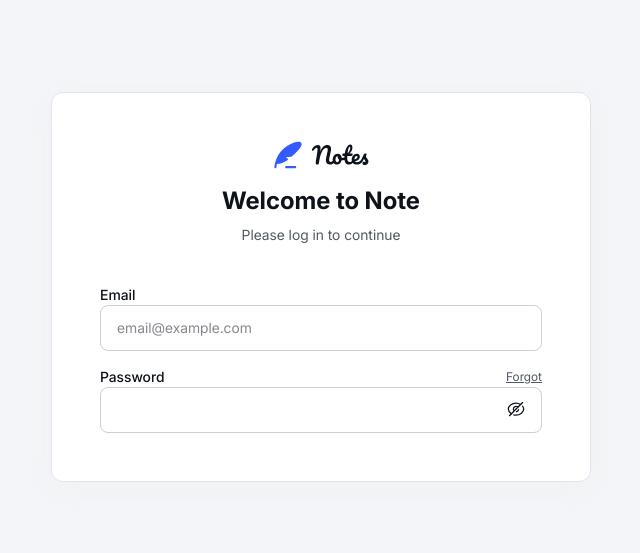
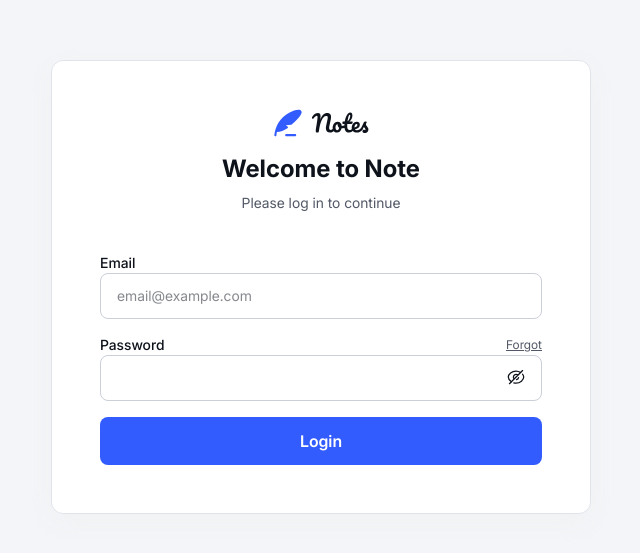
Before and after one commit to j0hnr0/Note-taking-web-app, a Next.js app: page / in a window 1280 px wide. Shown: the part 113-666 px from the top of the page, without its empty margins (319-959 px from the left). Built offline with nearby package versions, Linux system fonts and the light colour scheme.

Commit message:
Organize into components

```diff
--- a/app/_components/login-form.js
+++ b/app/_components/login-form.js
@@ -1,4 +1,10 @@
 import LoginInput from "./login-input";
+import localFont from "next/font/local";
+
+const interSemi = localFont({
+  src: "../../public/fonts/inter/static/Inter_18pt-SemiBold.ttf",
+  display: "swap",
+});
 
 export default function LoginForm() {
   return (
@@ -15,6 +21,19 @@ export default function LoginForm() {
       <div className="mt-4">
         <LoginInput label="Password" type="password" identifier="password" />
       </div>
+
+      <div className="mt-4">
+        <button
+          type="submit"
+          className="w-full py-3 text-center bg-custom-blue-500 rounded-lg"
+        >
+          <h5
+            className={`${interSemi.className} antialiased font-semibold text-base text-white`}
+          >
+            Login
+          </h5>
+        </button>
+      </div>
     </form>
   );
 }
--- /dev/null
+++ b/app/_components/login-header.js
@@ -0,0 +1,35 @@
+
+import localFont from "next/font/local";
+import Logo from "./logo";
+
+const interBold = localFont({
+  src: "../../public/fonts/inter/static/Inter_18pt-Bold.ttf",
+  display: "swap",
+});
+
+const interReg = localFont({
+  src: "../../public/fonts/inter/static/Inter_18pt-Regular.ttf",
+  display: "swap",
+});
+
+export default function LoginHeader() {
+  return (
+    <div>
+      <div className="flex justify-center items-center">
+        <Logo/>
+      </div>
+      <div className="text-center mt-4">
+        <h1
+          className={`${interBold.className} antialiased font-bold text-2xl text-custom-neutral-950`}
+        >
+          Welcome to Note
+        </h1>
+        <h2
+          className={`${interReg.className} mt-2 antialiased text-sm text-custom-neutral-600`}
+        >
+          Please log in to continue
+        </h2>
+      </div>
+    </div>
+  );
+}
--- /dev/null
+++ b/app/_components/login.js
@@ -0,0 +1,13 @@
+import LoginForm from "./login-form";
+import LoginHeader from "./login-header";
+
+export default function Login() {
+  return (
+    <section className="bg-custom-neutral-100 h-screen flex justify-center items-center">
+      <div className="w-full max-w-[540px] mx-auto p-12 bg-white rounded-xl filter drop-shadow-[0_8px_12px_rgba(240,240,240,0.6)] border-[1px] border-custom-neutral-200">
+        <LoginHeader/>
+        <LoginForm />
+      </div>
+    </section>
+  );
+}
--- a/app/globals.css
+++ b/app/globals.css
@@ -6,4 +6,5 @@
     --color-custom-neutral-950: #0E121B;
     --color-custom-neutral-600: #525866;
     --color-custom-neutral-300: #CACFD8;
+    --color-custom-blue-500: #335CFF;
 }
--- a/app/page.js
+++ b/app/page.js
@@ -1,34 +1,5 @@
-import localFont from 'next/font/local'
-import Logo from "./_components/logo";
-import LoginForm from './_components/login-form';
-
-const interBold = localFont({
-  src: '../public/fonts/inter/static/Inter_18pt-Bold.ttf',
-  display: 'swap',
-})
-
-const interReg = localFont({
-  src: '../public/fonts/inter/static/Inter_18pt-Regular.ttf',
-  display: 'swap',
-})
+import Login from "./_components/login";
 
 export default function Home() {
-  return (
-    <section className="bg-custom-neutral-100 h-screen flex justify-center items-center">
-      <div className="w-full max-w-[540px] mx-auto p-12 bg-white rounded-xl filter drop-shadow-[0_8px_12px_rgba(240,240,240,0.6)] border-[1px] border-custom-neutral-200">
-        <div className="flex justify-center items-center">
-          <Logo/>
-        </div>
-        <div className="text-center mt-4">
-          <h1 className={`${interBold.className} antialiased font-bold text-2xl text-custom-neutral-950`}>
-            Welcome to Note
-          </h1>
-          <h2 className={`${interReg.className} mt-2 antialiased text-sm text-custom-neutral-600`}>
-            Please log in to continue
-          </h2>
-        </div>
-        <LoginForm/>
-      </div>
-    </section>
-  );
+  return <Login />
 }
```
Also changed, not shown: app/_components/login-input.js (indentation only).
